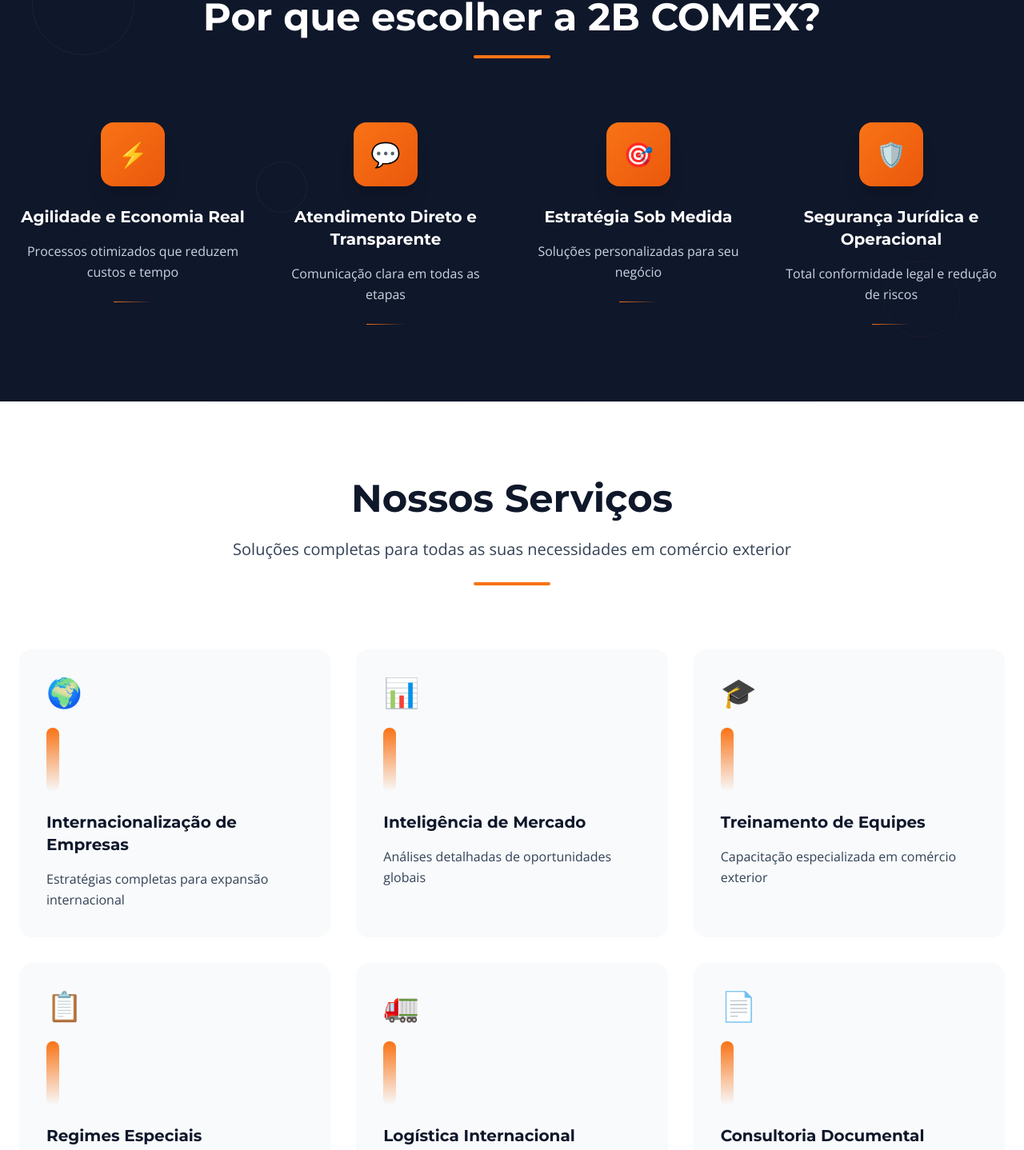
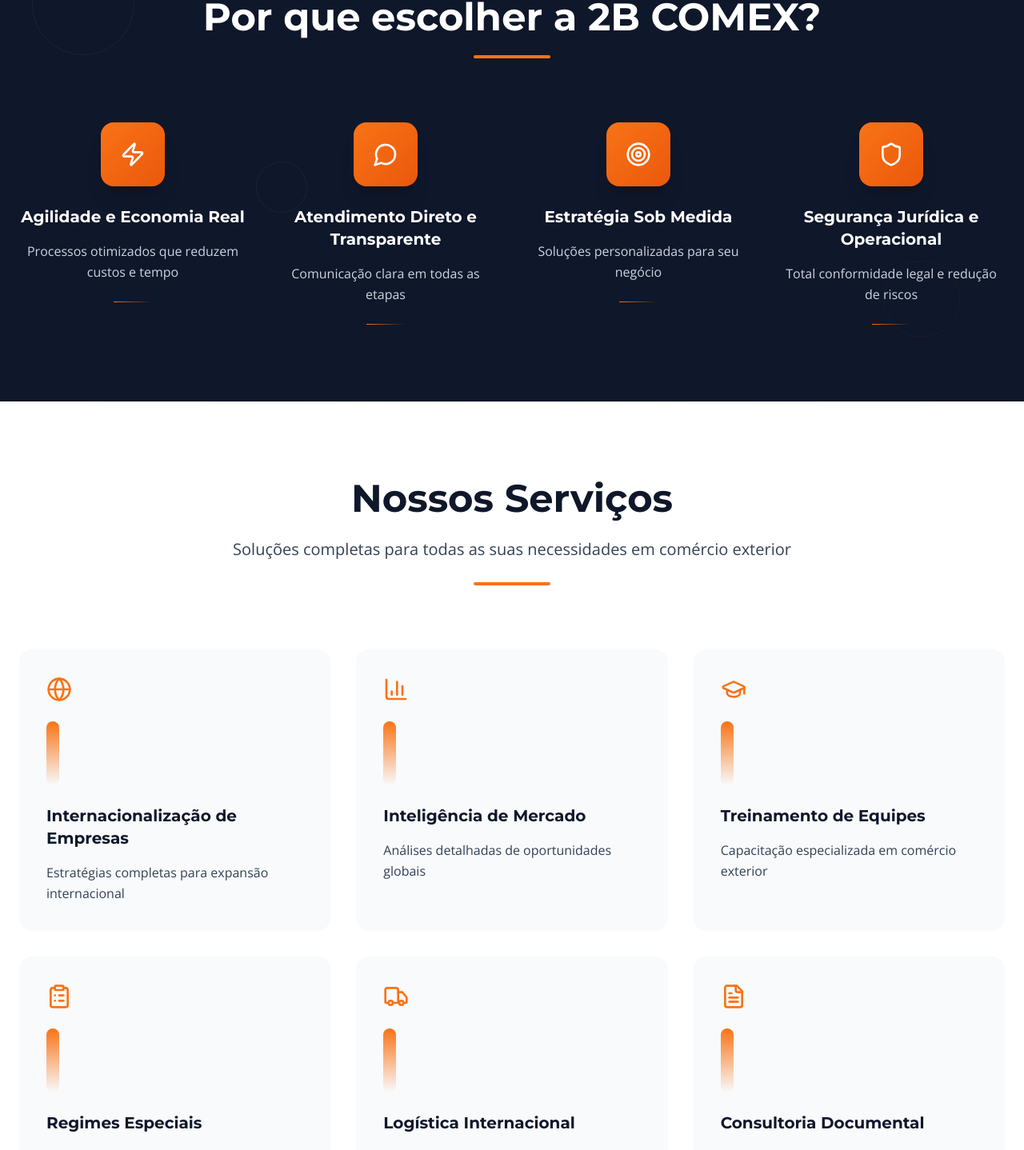
Before and after one commit to Agenciafarol/b-comex-landing-page, a React (Vite) app: page / in a window 1280 px wide. Shown: the part 2370-3808 px from the top of the page at 80% size. Built offline with nearby package versions, Linux system fonts and the light colour scheme.

Commit message:
Refactor: Replace emojis with icons
Remove emojis and replace them with icons consistent with the page's visual style in the services and other sections.

```diff
--- a/src/components/Benefits.tsx
+++ b/src/components/Benefits.tsx
@@ -1,27 +1,28 @@
 
 import React from 'react';
+import { Zap, MessageCircle, Target, Shield } from 'lucide-react';
 
 const Benefits = () => {
   const benefits = [
     {
       title: "Agilidade e Economia Real",
       description: "Processos otimizados que reduzem custos e tempo",
-      icon: "⚡"
+      icon: <Zap className="w-8 h-8" />
     },
     {
       title: "Atendimento Direto e Transparente",
       description: "Comunicação clara em todas as etapas",
-      icon: "💬"
+      icon: <MessageCircle className="w-8 h-8" />
     },
     {
       title: "Estratégia Sob Medida",
       description: "Soluções personalizadas para seu negócio",
-      icon: "🎯"
+      icon: <Target className="w-8 h-8" />
     },
     {
       title: "Segurança Jurídica e Operacional",
       description: "Total conformidade legal e redução de riscos",
-      icon: "🛡️"
+      icon: <Shield className="w-8 h-8" />
     }
   ];
 
@@ -51,7 +52,7 @@ const Benefits = () => {
                 className="text-center text-white hover-lift scroll-animate"
                 style={{ animationDelay: `${index * 0.1}s` }}
               >
-                <div className="w-20 h-20 bg-gradient-to-br from-orange-500 to-orange-600 rounded-2xl flex items-center justify-center mx-auto mb-6 text-3xl shadow-xl">
+                <div className="w-20 h-20 bg-gradient-to-br from-orange-500 to-orange-600 rounded-2xl flex items-center justify-center mx-auto mb-6 shadow-xl">
                   {benefit.icon}
                 </div>
                 <h3 className="text-xl font-montserrat font-bold mb-4">
--- a/src/components/FixedCTA.tsx
+++ b/src/components/FixedCTA.tsx
@@ -1,6 +1,7 @@
 
 import React from 'react';
 import { Button } from '@/components/ui/button';
+import { MessageCircle } from 'lucide-react';
 
 const FixedCTA = () => {
   const handleCTAClick = () => {
@@ -15,9 +16,10 @@ const FixedCTA = () => {
       <Button
         onClick={handleCTAClick}
         size="lg"
-        className="bg-orange-500 hover:bg-orange-600 text-white px-6 py-3 text-base font-semibold shadow-2xl hover:shadow-3xl transition-all duration-300 animate-pulse-grow"
+        className="bg-orange-500 hover:bg-orange-600 text-white px-6 py-3 text-base font-semibold shadow-2xl hover:shadow-3xl transition-all duration-300 animate-pulse-grow flex items-center gap-2"
       >
-        💬 Falar com especialista
+        <MessageCircle className="w-5 h-5" />
+        Falar com especialista
       </Button>
     </div>
   );
--- a/src/components/ServicesList.tsx
+++ b/src/components/ServicesList.tsx
@@ -1,37 +1,38 @@
 
 import React from 'react';
+import { Globe, BarChart3, GraduationCap, FileText, Truck, ClipboardList } from 'lucide-react';
 
 const ServicesList = () => {
   const services = [
     {
       title: "Internacionalização de Empresas",
       description: "Estratégias completas para expansão internacional",
-      icon: "🌍"
+      icon: <Globe className="w-8 h-8" />
     },
     {
       title: "Inteligência de Mercado",
       description: "Análises detalhadas de oportunidades globais",
-      icon: "📊"
+      icon: <BarChart3 className="w-8 h-8" />
     },
     {
       title: "Treinamento de Equipes",
       description: "Capacitação especializada em comércio exterior",
-      icon: "🎓"
+      icon: <GraduationCap className="w-8 h-8" />
     },
     {
       title: "Regimes Especiais",
       description: "Aproveitamento de benefícios fiscais e tributários",
-      icon: "📋"
+      icon: <ClipboardList className="w-8 h-8" />
     },
     {
       title: "Logística Internacional",
       description: "Gestão completa da cadeia de suprimentos global",
-      icon: "🚛"
+      icon: <Truck className="w-8 h-8" />
     },
     {
       title: "Consultoria Documental",
       description: "Elaboração e revisão de documentos comerciais",
-      icon: "📄"
+      icon: <FileText className="w-8 h-8" />
     }
   ];
 
@@ -55,7 +56,7 @@ const ServicesList = () => {
               className="group bg-slate-50 p-8 rounded-2xl hover:bg-white hover-lift scroll-animate border-2 border-transparent hover:border-orange-500/20 transition-all duration-300"
               style={{ animationDelay: `${index * 0.1}s` }}
             >
-              <div className="text-4xl mb-6">{service.icon}</div>
+              <div className="text-orange-500 mb-6">{service.icon}</div>
               <div className="w-4 h-20 bg-gradient-to-b from-orange-500 to-transparent rounded-full mb-6"></div>
               <h3 className="text-xl font-montserrat font-bold text-slate-900 mb-4 group-hover:text-orange-600 transition-colors">
                 {service.title}
```
